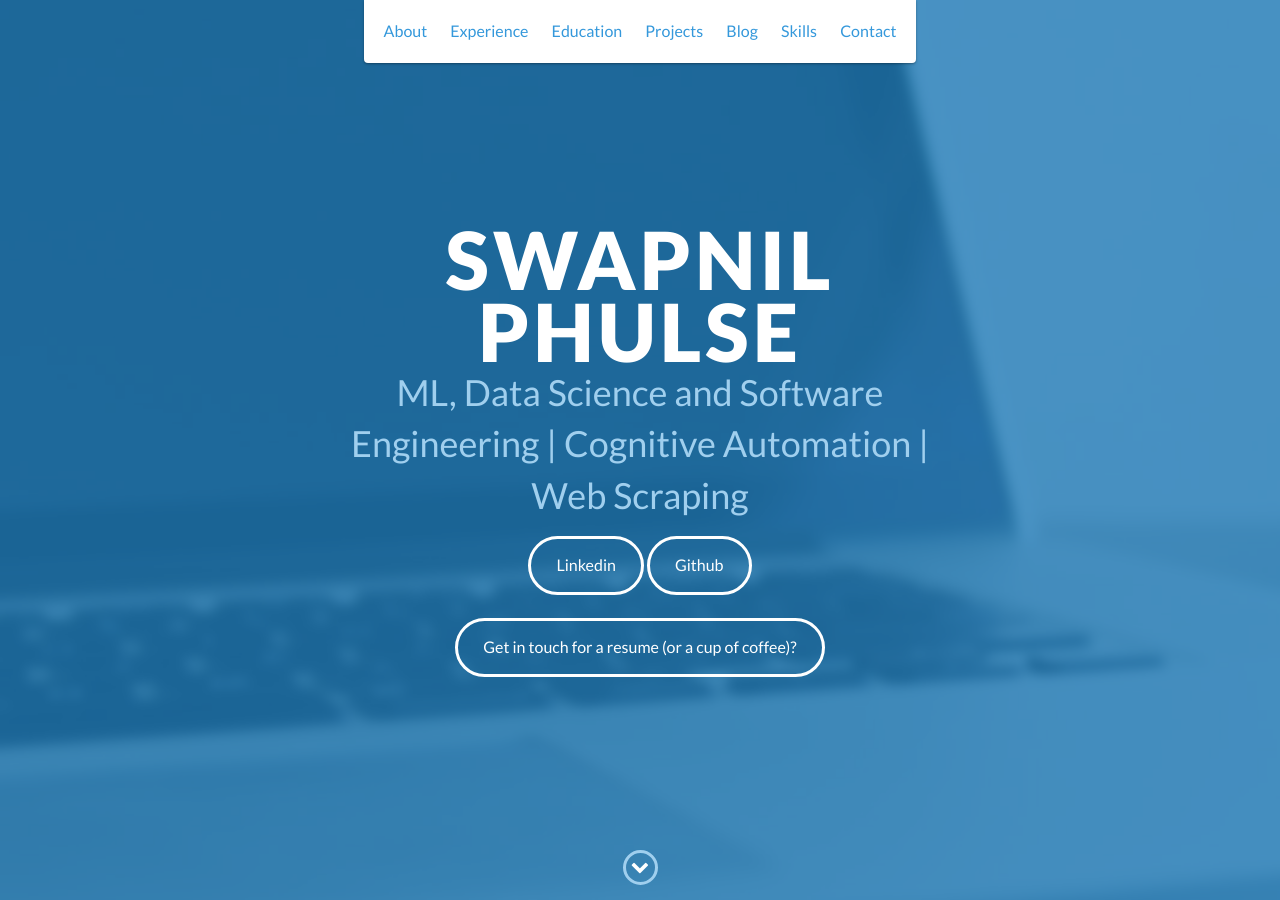
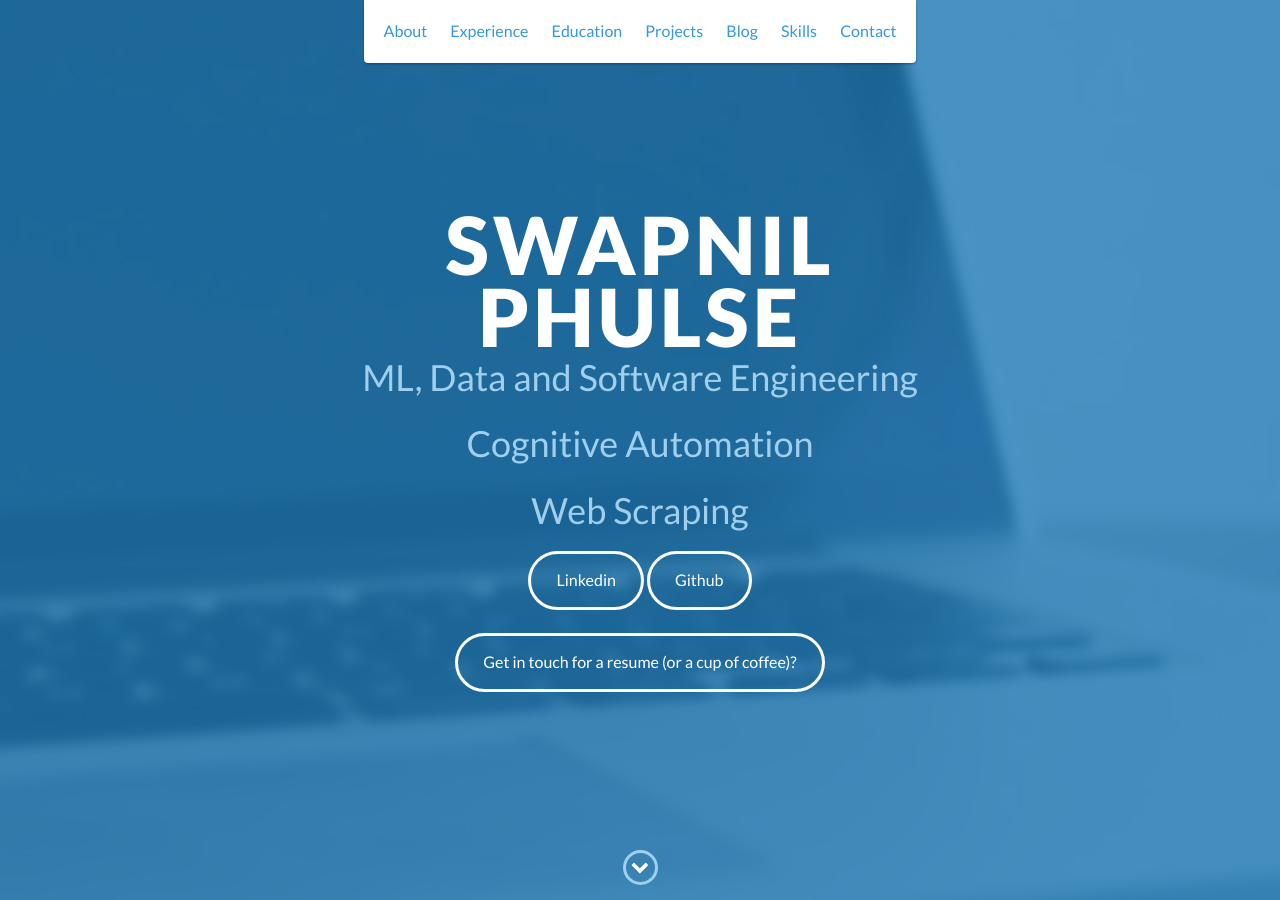
Before and after one commit to spsphulse/My-Portfolio, a Jekyll site: the page index.html, which Jekyll copies as it is, in a window 1280 px wide and 900 px high. Built offline with Jekyll 4.4.1, drawn with Linux system fonts in a browser that asks for light colours; comment, search, counter and statistics services are not loaded.

Commit message:
Update index.html

```diff
--- a/index.html
+++ b/index.html
@@ -54,7 +54,9 @@
     <div id="lead">
         <div id="lead-content">
             <h1>Swapnil Phulse</h1>
-            <h2>ML, Data Science and Software Engineering | Cognitive Automation | Web Scraping</h2>
+            <h2>ML, Data and Software Engineering</h2>
+            <h2>Cognitive Automation</h2>
+            <h2>Web Scraping</h2>
             <a href="https://www.linkedin.com/in/swapnilphulse/" target="_blank" class="btn-rounded-white">Linkedin</a> <a href="https://github.com/spsphulse" target="_blank" class="btn-rounded-white">Github</a> <br> </br>
             <a href="#contact" class="btn-rounded-white">Get in touch for a resume (or a cup of coffee)?</a>
         </div>
```
